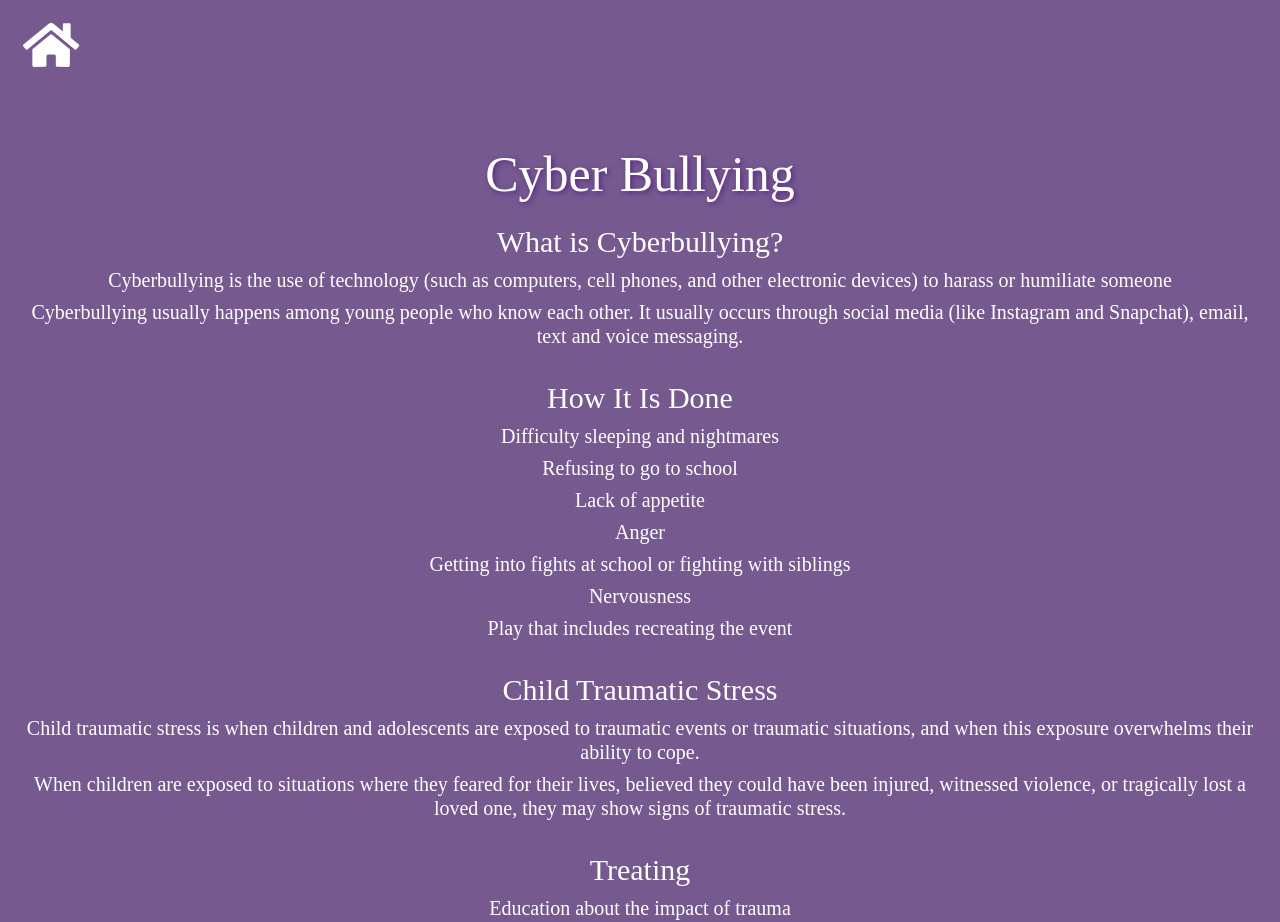
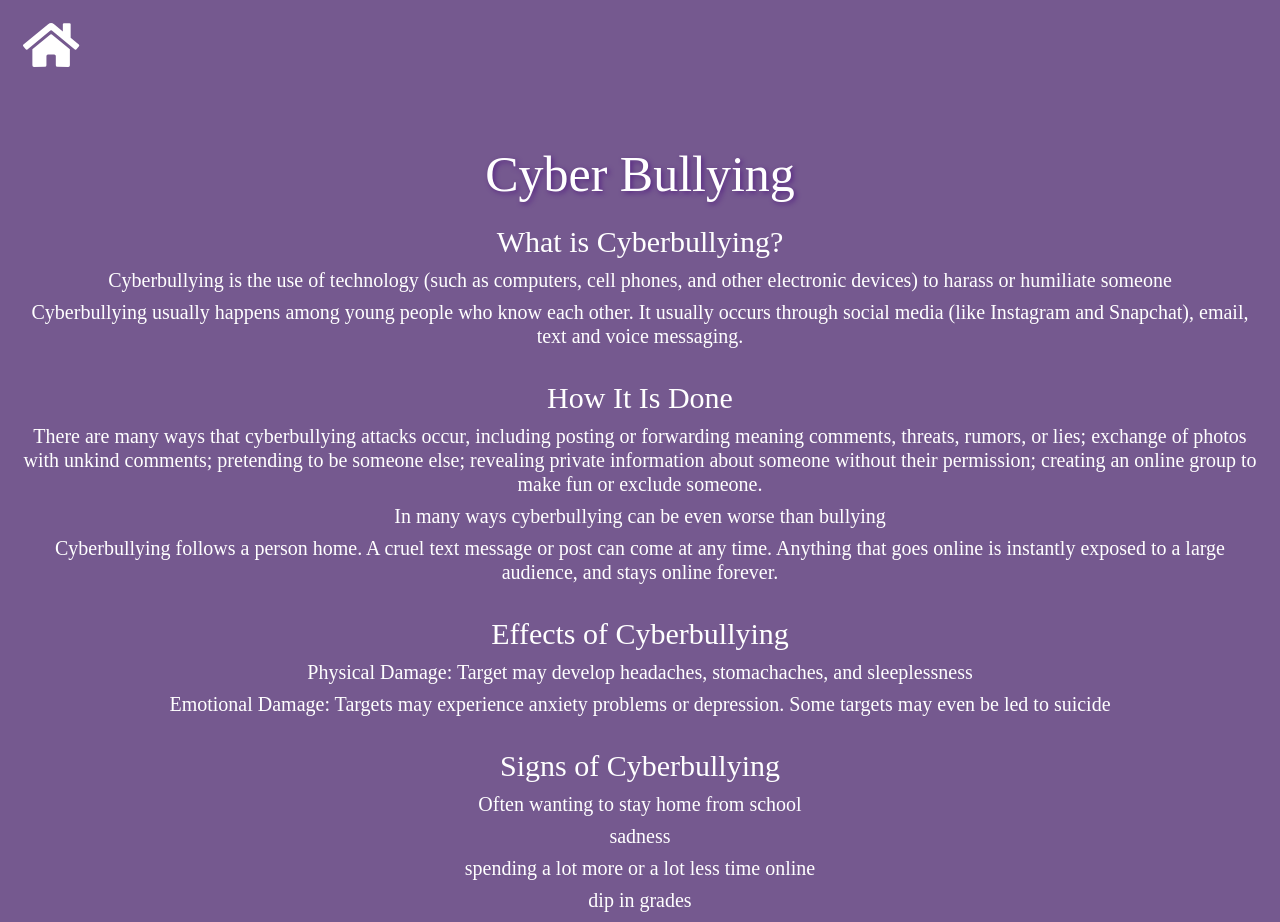
Before and after one commit to Chicago19/team-9, a React (Create React App) app in the folder cca-app/: page /bullying in a window 1280 px wide. Shown: the top 922 px of the page. Built offline with nearby package versions, Linux system fonts and the light colour scheme; a web font is replaced by a local one.

Commit message:
bullying

```diff
--- a/cca-app/src/components/parents/bullying.js
+++ b/cca-app/src/components/parents/bullying.js
@@ -31,25 +31,13 @@ class Bullying extends Component {
           <Col className='h2-col'>
             <h2>How It Is Done</h2>
             <h3>
-              Difficulty sleeping and nightmares
+              There are many ways that cyberbullying attacks occur, including posting or forwarding meaning comments, threats, rumors, or lies; exchange of photos with unkind comments; pretending to be someone else; revealing private information about someone without their permission; creating an online group to make fun or exclude someone.
             </h3>
             <h3>
-              Refusing to go to school
+              In many ways cyberbullying can be even worse than bullying
             </h3>
             <h3>
-              Lack of appetite
-            </h3>
-            <h3>
-              Anger
-            </h3>
-            <h3>
-              Getting into fights at school or fighting with siblings
-            </h3>
-            <h3>
-              Nervousness
-            </h3>
-            <h3>
-              Play that includes recreating the event
+              Cyberbullying follows a person home. A cruel text message or post can come at any time. Anything that goes online is instantly exposed to a large audience, and stays online forever.
             </h3>
             <br></br>
           </Col>
@@ -57,12 +45,12 @@ class Bullying extends Component {
 
         <Row sm={{ size: 8, offset: 2 }}>
           <Col className='h2-col'>
-            <h2>Child Traumatic Stress</h2>
+            <h2>Effects of Cyberbullying</h2>
             <h3>
-              Child traumatic stress is when children and adolescents are exposed to traumatic events or traumatic situations, and when this exposure overwhelms their ability to cope.
+              Physical Damage: Target may develop headaches, stomachaches, and sleeplessness
             </h3>
             <h3>
-              When children are exposed to situations where they feared for their lives, believed they could have been injured, witnessed violence, or tragically lost a loved one, they may show signs of traumatic stress.
+              Emotional Damage: Targets may experience anxiety problems or depression. Some targets may even be led to suicide
             </h3>
             <br></br>
           </Col>
@@ -70,21 +58,21 @@ class Bullying extends Component {
 
         <Row sm={{ size: 8, offset: 2 }}>
           <Col className='h2-col'>
-            <h2>Treating</h2>
+            <h2>Signs of Cyberbullying</h2>
             <h3>
-              Education about the impact of trauma
+              Often wanting to stay home from school
             </h3>
             <h3>
-              Helping children and their parents establish or reestablish a sense of safety
+              sadness
             </h3>
             <h3>
-              Techniques of dealing with overwhelming emotional reactions
+              spending a lot more or a lot less time online
             </h3>
             <h3>
-              An opportunity to talk about the traumatic experience in a safe, accepting environment
+              dip in grades
             </h3>
             <h3>
-              Involvement, when possible, of primary caregivers in the healing process
+              withdrawing from contact with classmates.
             </h3>
             <br></br>
           </Col>
```
